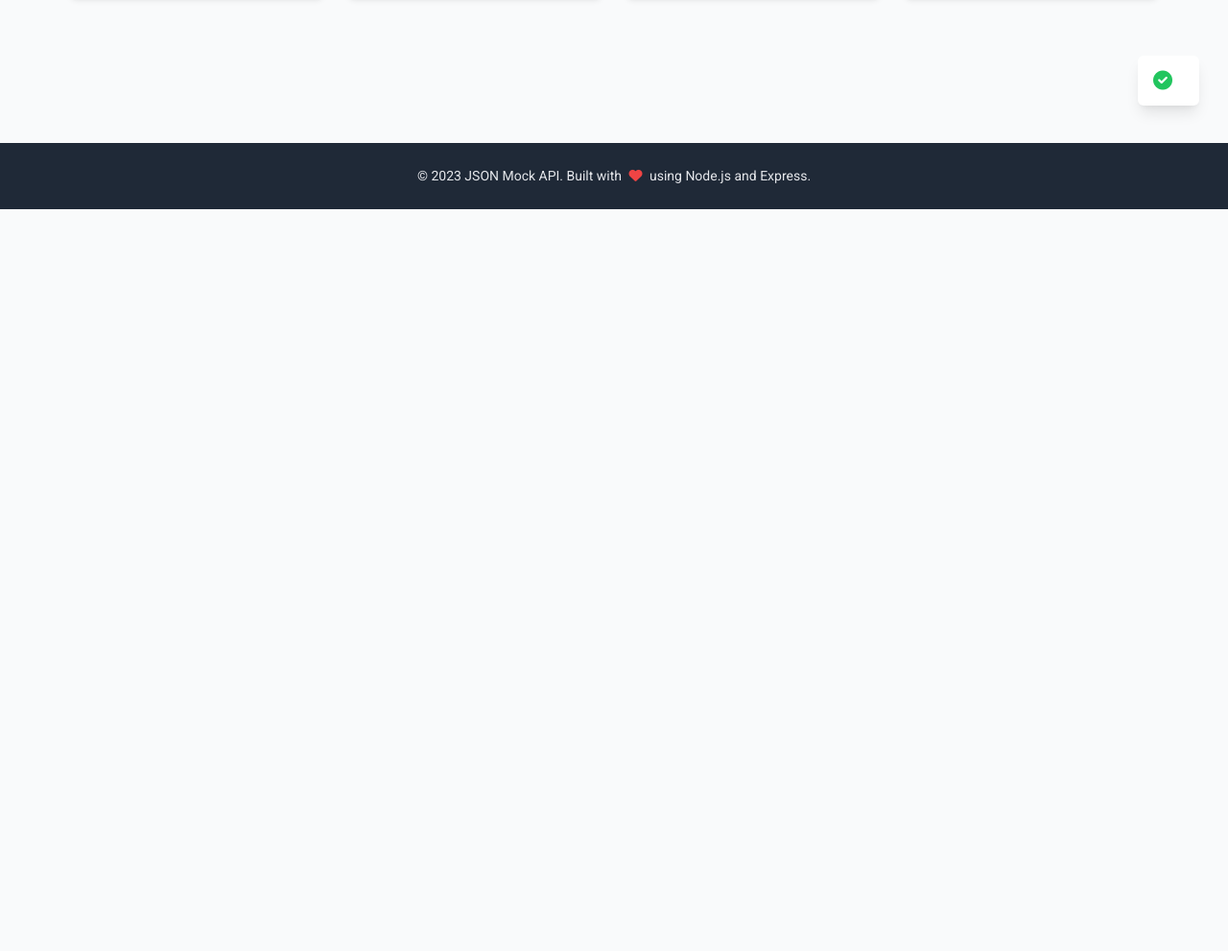
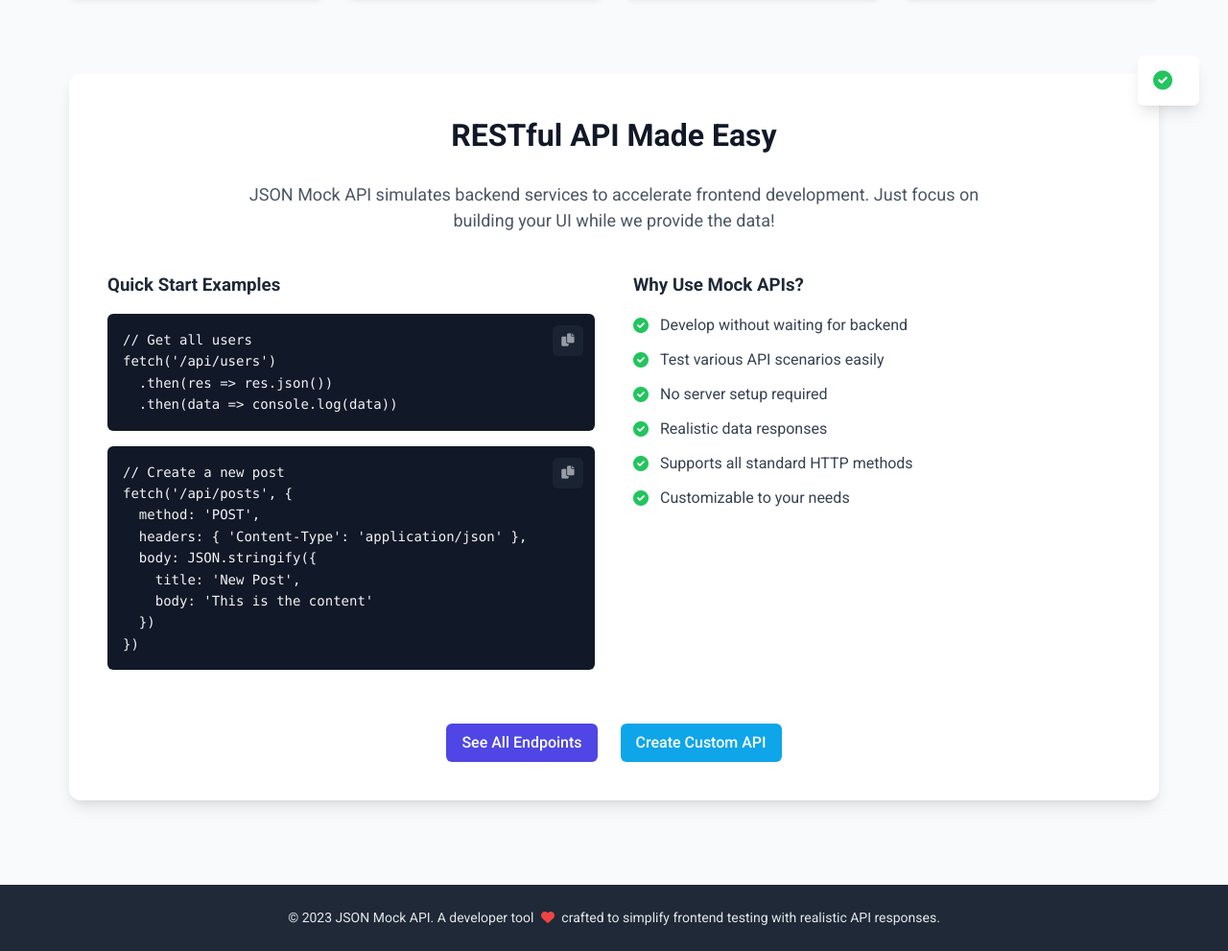
Before and after one commit to deabal0701/jsonmock, a website: page public/index.html in a window 1280 px wide. Shown: the part 738-1729 px from the top of the page at 96% size. Before the commit the page ends 956 px from the top, so only its background shows below. Drawn offline with Linux system fonts and the light colour scheme.

Commit message:
eat: enhance UI and API testing functionality
- Add localStorage support for persistent custom endpoints
- Implement multi-method testing (GET, POST, PUT, DELETE) for endpoints
- Fix duplicate HTTP method buttons and improve layout
- Improve endpoint deletion with client-first approach
- Add warning notifications for server-side endpoint cleanup
- Update footer text to emphasize developer tool purpose
- Add comprehensive RESTful API examples and guide to home page
- Enhance error handling and user feedback throughout the app

```diff
--- a/public/app.js
+++ b/public/app.js
@@ -27,6 +27,7 @@ document.addEventListener('DOMContentLoaded', () => {
   const toastMessage = document.querySelector('.toast-message');
   const tryButtons = document.querySelectorAll('.try-btn');
   const sectionNavLinks = document.querySelectorAll('a[href^="#"]:not([href^="http"])');
+  const copyButtons = document.querySelectorAll('.copy-btn');
 
   // localStorage key for custom endpoints
   const LOCAL_STORAGE_ENDPOINTS_KEY = 'jsonmock_custom_endpoints';
@@ -139,6 +140,17 @@ document.addEventListener('DOMContentLoaded', () => {
   copyResponseBtn.addEventListener('click', () => {
     copyToClipboard(responseData.textContent);
     showToast('Response copied to clipboard!');
+  });
+
+  // Handle all copy buttons
+  copyButtons.forEach(button => {
+    button.addEventListener('click', () => {
+      const textToCopy = button.getAttribute('data-text');
+      if (textToCopy) {
+        copyToClipboard(textToCopy);
+        showToast('Code copied to clipboard!');
+      }
+    });
   });
 
   // Add schema field function
--- a/public/index.html
+++ b/public/index.html
@@ -130,6 +130,58 @@
                         </div>
                         <h3>API Docs</h3>
                         <p>Swagger documentation for all endpoints</p>
+                    </div>
+                </div>
+
+                <div class="rest-api-guide">
+                    <h2>RESTful API Made Easy</h2>
+                    <p class="guide-description">JSON Mock API simulates backend services to accelerate frontend development. Just focus on building your UI while we provide the data!</p>
+
+                    <div class="api-examples">
+                        <div class="example-columns">
+                            <div class="example-column">
+                                <h3>Quick Start Examples</h3>
+                                <div class="code-block">
+                                    <code>// Get all users
+fetch('/api/users')
+  .then(res => res.json())
+  .then(data => console.log(data))</code>
+                                    <button class="copy-btn" data-text="fetch('/api/users').then(res => res.json()).then(data => console.log(data))">
+                                        <i class="fas fa-copy"></i>
+                                    </button>
+                                </div>
+                                <div class="code-block">
+                                    <code>// Create a new post
+fetch('/api/posts', {
+  method: 'POST',
+  headers: { 'Content-Type': 'application/json' },
+  body: JSON.stringify({
+    title: 'New Post',
+    body: 'This is the content'
+  })
+})</code>
+                                    <button class="copy-btn" data-text="fetch('/api/posts', { method: 'POST', headers: { 'Content-Type': 'application/json' }, body: JSON.stringify({ title: 'New Post', body: 'This is the content' }) })">
+                                        <i class="fas fa-copy"></i>
+                                    </button>
+                                </div>
+                            </div>
+                            <div class="example-column">
+                                <h3>Why Use Mock APIs?</h3>
+                                <ul class="feature-list">
+                                    <li><i class="fas fa-check-circle"></i> Develop without waiting for backend</li>
+                                    <li><i class="fas fa-check-circle"></i> Test various API scenarios easily</li>
+                                    <li><i class="fas fa-check-circle"></i> No server setup required</li>
+                                    <li><i class="fas fa-check-circle"></i> Realistic data responses</li>
+                                    <li><i class="fas fa-check-circle"></i> Supports all standard HTTP methods</li>
+                                    <li><i class="fas fa-check-circle"></i> Customizable to your needs</li>
+                                </ul>
+                            </div>
+                        </div>
+                    </div>
+
+                    <div class="action-buttons">
+                        <a href="#endpoints" class="btn primary nav-link">See All Endpoints</a>
+                        <a href="#custom" class="btn secondary nav-link">Create Custom API</a>
                     </div>
                 </div>
             </section>
@@ -509,7 +561,7 @@
     </div>
 
     <footer class="footer">
-        <p>&copy; 2023 JSON Mock API. Built with <i class="fas fa-heart"></i> using Node.js and Express.</p>
+        <p>&copy; 2023 JSON Mock API. A developer tool <i class="fas fa-heart"></i> crafted to simplify frontend testing with realistic API responses.</p>
         <!-- SEO를 위한 숨겨진 텍스트 -->
         <div class="visually-hidden">
             <p>JSON Mock API - RESTful API 응답을 모의로 생성하는 도구 | 프론트엔드 개발 및 테스트 솔루션</p>
--- a/public/styles.css
+++ b/public/styles.css
@@ -1224,3 +1224,111 @@ input:focus, select:focus, textarea:focus {
 .delete-btn i {
   font-size: 0.75rem;
 }
+
+/* Rest API Guide Section */
+.rest-api-guide {
+  margin-top: var(--spacing-20);
+  padding: var(--spacing-10);
+  background-color: white;
+  border-radius: var(--border-radius-xl);
+  box-shadow: var(--shadow-lg);
+}
+
+.rest-api-guide h2 {
+  text-align: center;
+  margin-bottom: var(--spacing-6);
+  color: var(--gray-900);
+}
+
+.guide-description {
+  text-align: center;
+  max-width: 800px;
+  margin: 0 auto var(--spacing-10);
+  color: var(--gray-600);
+  font-size: 1.125rem;
+}
+
+.api-examples {
+  margin-bottom: var(--spacing-10);
+}
+
+.example-columns {
+  display: flex;
+  gap: var(--spacing-10);
+  flex-wrap: wrap;
+}
+
+.example-column {
+  flex: 1;
+  min-width: 300px;
+}
+
+.example-column h3 {
+  margin-bottom: var(--spacing-4);
+  color: var(--gray-800);
+}
+
+.example-column .code-block {
+  margin-bottom: var(--spacing-4);
+  background-color: var(--gray-900);
+  border-radius: var(--border-radius-md);
+  padding: var(--spacing-4);
+  position: relative;
+}
+
+.example-column code {
+  display: block;
+  color: var(--gray-100);
+  font-family: 'Menlo', 'Monaco', 'Courier New', monospace;
+  font-size: 0.875rem;
+  line-height: 1.6;
+  white-space: pre;
+}
+
+.example-column .copy-btn {
+  position: absolute;
+  top: var(--spacing-3);
+  right: var(--spacing-3);
+  background-color: var(--gray-800);
+  color: var(--gray-300);
+  border: none;
+  border-radius: var(--border-radius-md);
+  width: 32px;
+  height: 32px;
+  display: flex;
+  align-items: center;
+  justify-content: center;
+  cursor: pointer;
+  opacity: 0.7;
+  transition: all var(--transition-fast);
+}
+
+.example-column .copy-btn:hover {
+  opacity: 1;
+  background-color: var(--gray-700);
+  color: white;
+}
+
+.feature-list {
+  list-style: none;
+  padding: 0;
+}
+
+.feature-list li {
+  display: flex;
+  align-items: center;
+  margin-bottom: var(--spacing-3);
+  color: var(--gray-700);
+}
+
+.feature-list i {
+  color: var(--success-color);
+  margin-right: var(--spacing-3);
+}
+
+.action-buttons {
+  display: flex;
+  justify-content: center;
+  gap: var(--spacing-6);
+  margin-top: var(--spacing-6);
+}
```
